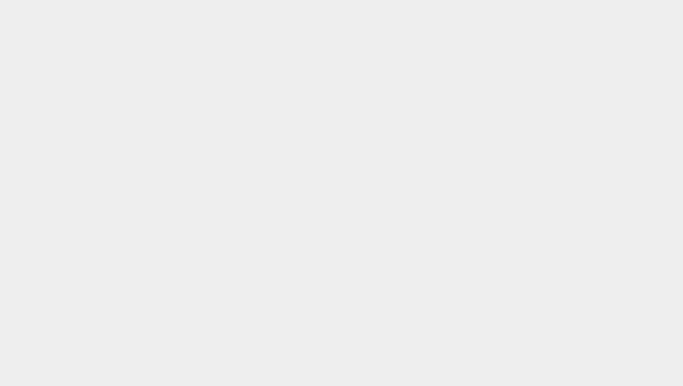
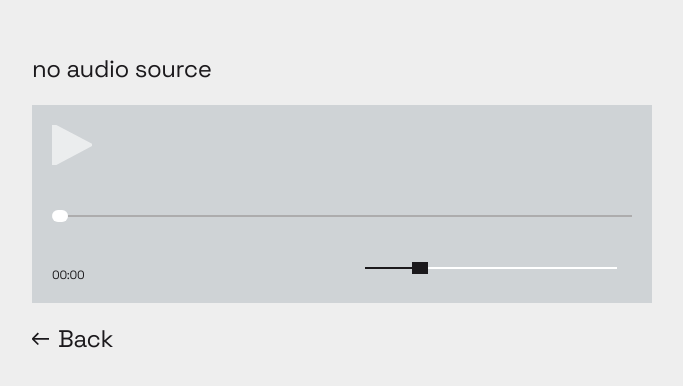
Before and after one commit to MorozovaAN/open-media-test-task, a React (Create React App) app: page /player in a window 1280 px wide. Before the commit this address had no page. Shown: the part 196-582 px from the top of the page, without its empty margins (298-981 px from the left). Built offline with nearby package versions, Linux system fonts and the light colour scheme.

Commit message:
add styles for progress bar

```diff
--- a/src/App.jsx
+++ b/src/App.jsx
@@ -6,8 +6,6 @@ import { Input } from './components/Input/Input';
 
 export const App = () => {
   const [audio] = useState(new Audio());
-  audio.src =
-    'https://lalalai.s3.us-west-2.amazonaws.com/media/split/a7564eb8-cbf2-40e2-9cb8-6061d8d055a7/no_vocals';
 
   const setAudioURL = (url) => {
     audio.src = url;
@@ -16,8 +14,8 @@ export const App = () => {
   return (
     <div className="app-wrapper">
       <Routes>
-        {/* <Route path={'/'} element={<Input setAudioURL={setAudioURL} />} /> */}
-        <Route path={'/'} element={<AudioPlayer audio={audio} />} />
+        <Route path={'/'} element={<Input setAudioURL={setAudioURL} />} />
+        <Route path={'/player'} element={<AudioPlayer audio={audio} />} />
       </Routes>
     </div>
   );
--- a/src/components/AudioPlayer/AudioPlayer.css
+++ b/src/components/AudioPlayer/AudioPlayer.css
@@ -93,7 +93,6 @@ a.source:hover {
       )
       no-repeat,
     var(--color-secondary);
-  background-size: 70% 100%;
   cursor: pointer;
 }
 
@@ -123,5 +122,19 @@ a.source:hover {
 }
 
 .progress {
+  appearance: none;
   width: 100%;
+  height: 2px;
+  background: linear-gradient(var(--color-secondary), var(--color-secondary))
+      no-repeat,
+    #adacad;
+  cursor: pointer;
 }
+
+.progress::-webkit-slider-thumb {
+  appearance: none;
+  width: 16px;
+  height: 12px;
+  background: var(--color-secondary);
+  border-radius: 6px;
+}
--- a/src/components/AudioPlayer/AudioPlayer.jsx
+++ b/src/components/AudioPlayer/AudioPlayer.jsx
@@ -10,37 +10,32 @@ export const AudioPlayer = ({ audio }) => {
   const [playing, setPlaying] = useState(false);
   const [currentTime, setCurrentTime] = useState(0);
   const [volume, setVolume] = useState(0.2);
-  //const [backgroundSize, setBackgroundSize] = useState('20% 100%');
-  const volumeStep = 0.05;
-
-  const [progress, setProgress] = useState(0);
-  //const progressMax = Math.round(String(audio.duration));
+  const [progressMaxValue, setProgressMaxValue] = useState(0);
 
   useEffect(() => {
     if (!isAudio) setLoaded(true);
 
     const handlerSetLoaded = () => setLoaded(true);
     const handlerSetPlaying = () => setPlaying(false);
-    const handlerSetCurrentTime = () => {
-      setCurrentTime(audio.currentTime);
-    };
+    const handlerSetCurrentTime = () =>
+      setCurrentTime(Math.round(audio.currentTime));
+    const handlerSetProgressMaxValue = () =>
+      setProgressMaxValue(Math.round(audio.duration));
 
     audio.addEventListener('loadeddata', handlerSetLoaded);
     audio.addEventListener('ended', handlerSetPlaying);
     audio.addEventListener('timeupdate', handlerSetCurrentTime);
+    audio.addEventListener('durationchange', handlerSetProgressMaxValue);
 
     return () => {
       audio.removeEventListener('loadeddata', handlerSetLoaded);
       audio.removeEventListener('ended', handlerSetPlaying);
       audio.removeEventListener('timeupdate', handlerSetCurrentTime);
+      audio.removeEventListener('durationchange', handlerSetProgressMaxValue);
       audio.pause();
       audio.currentTime = 0;
     };
   }, []);
-
-  useEffect(() => {
-    setProgress(Math.round(currentTime));
-  }, [currentTime]);
 
   const handlerPlayPause = () => {
     setPlaying(() => {
@@ -50,20 +45,25 @@ export const AudioPlayer = ({ audio }) => {
   };
 
   const handlerChangeProgress = (currentValue) => {
-    setProgress(currentValue);
-    audio.currentTime = currentValue;
+    setCurrentTime(() => {
+      audio.currentTime = currentValue;
+      return currentValue;
+    });
   };
 
   const handlerChangeVolume = (currentValue) => {
-    audio.volume = currentValue;
-    setVolume(currentValue);
-    // setBackgroundSize((value / volumeStep) * 5 + `% 100%`);
+    setVolume(() => {
+      audio.volume = currentValue;
+      return currentValue;
+    });
   };
 
   const btnClasses = playing
     ? 'player-btn player-btn--pause'
     : 'player-btn player-btn--play';
-  const audioClasses = loaded ? 'player-box' : 'player-box  loader';
+  const audioClasses = loaded
+    ? 'player__player-box player-box'
+    : 'player__player-box player-box  loader';
 
   return (
     <div className="player-wrapper player">
@@ -87,11 +87,11 @@ export const AudioPlayer = ({ audio }) => {
         ></button>
 
         <InputRange
-          classes="progress"
+          classes="player__progress progress"
           min="0"
-          max={String(Math.round(audio.duration))}
+          max={progressMaxValue}
           step="1"
-          inputValue={progress}
+          inputValue={currentTime}
           callback={handlerChangeProgress}
         />
 
--- a/src/components/common/InputRange/InputRange.jsx
+++ b/src/components/common/InputRange/InputRange.jsx
@@ -1,4 +1,4 @@
-import { useState } from 'react';
+import { useEffect, useState } from 'react';
 
 export const InputRange = ({
   classes,
@@ -9,14 +9,14 @@ export const InputRange = ({
   callback,
 }) => {
   const percentStep = 100 / (max / step);
-  const [progressBarBgSize, setProgressBarBgSize] = useState(
-    `${(inputValue / step) * percentStep}% 100%`
-  );
+  const [progressBarBgSize, setProgressBarBgSize] = useState('0% 100%');
+
+  useEffect(() => {
+    setProgressBarBgSize((inputValue / step) * percentStep + `% 100%`);
+  }, [inputValue, max]);
 
   const handlerChangeInput = (e) => {
-    const currentValue = e.currentTarget.value;
-    callback(currentValue);
-    setProgressBarBgSize((currentValue / step) * percentStep + `% 100%`);
+    callback(e.currentTarget.value);
   };
 
   return (
@@ -24,7 +24,7 @@ export const InputRange = ({
       className={classes}
       type="range"
       min={min}
-      max={max ? max : 0}
+      max={max}
       step={step}
       value={inputValue}
       onInput={handlerChangeInput}
--- a/src/helpers/getFormatTime.js
+++ b/src/helpers/getFormatTime.js
@@ -1,7 +1,6 @@
 export const getFormatTime = (seconds) => {
-    const round = Math.round(seconds);
-    const s = round % 60;
-    const m = Math.round((round - s) / 60) % 60;
+  const s = seconds % 60;
+  const m = Math.round((seconds - s) / 60) % 60;
 
-    return `${m > 9 ? m : '0' + m}:${s > 9 ? s : '0' + s}`;
-  };
+  return `${m > 9 ? m : '0' + m}:${s > 9 ? s : '0' + s}`;
+};
```
